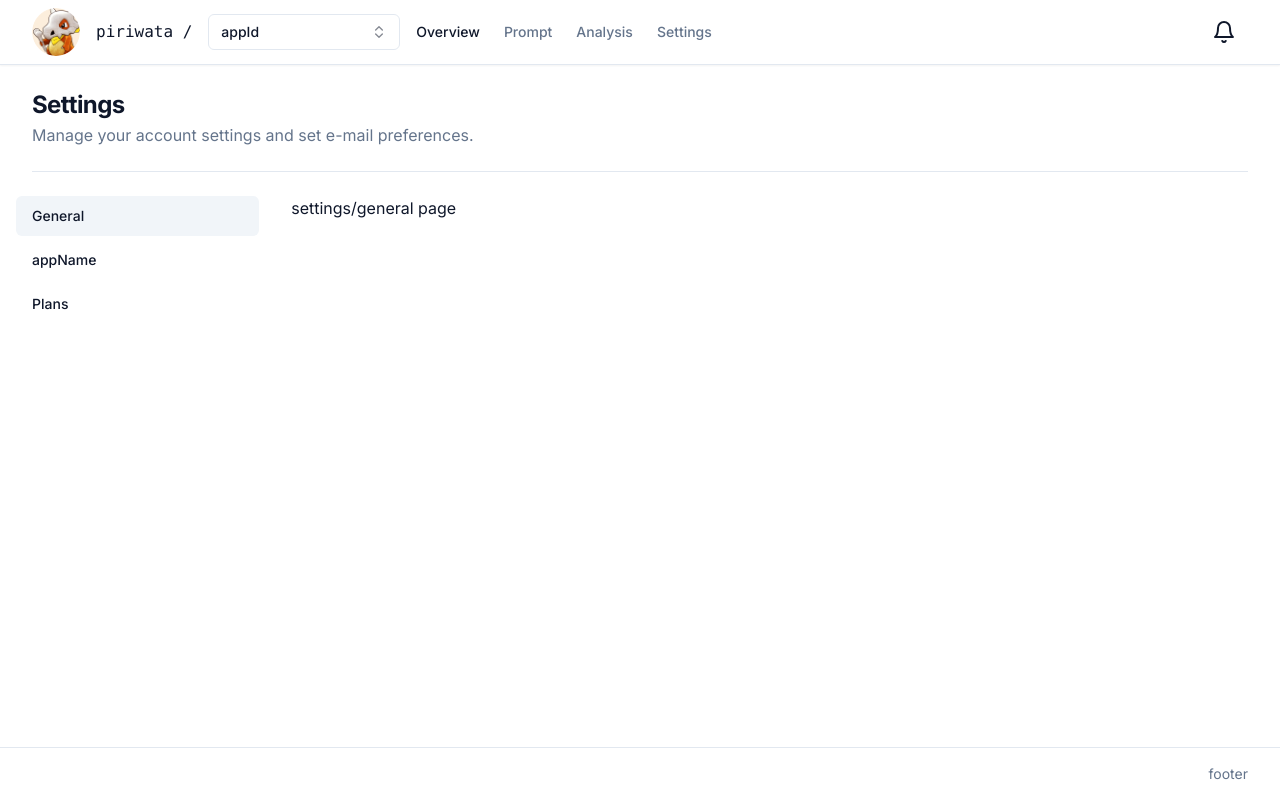
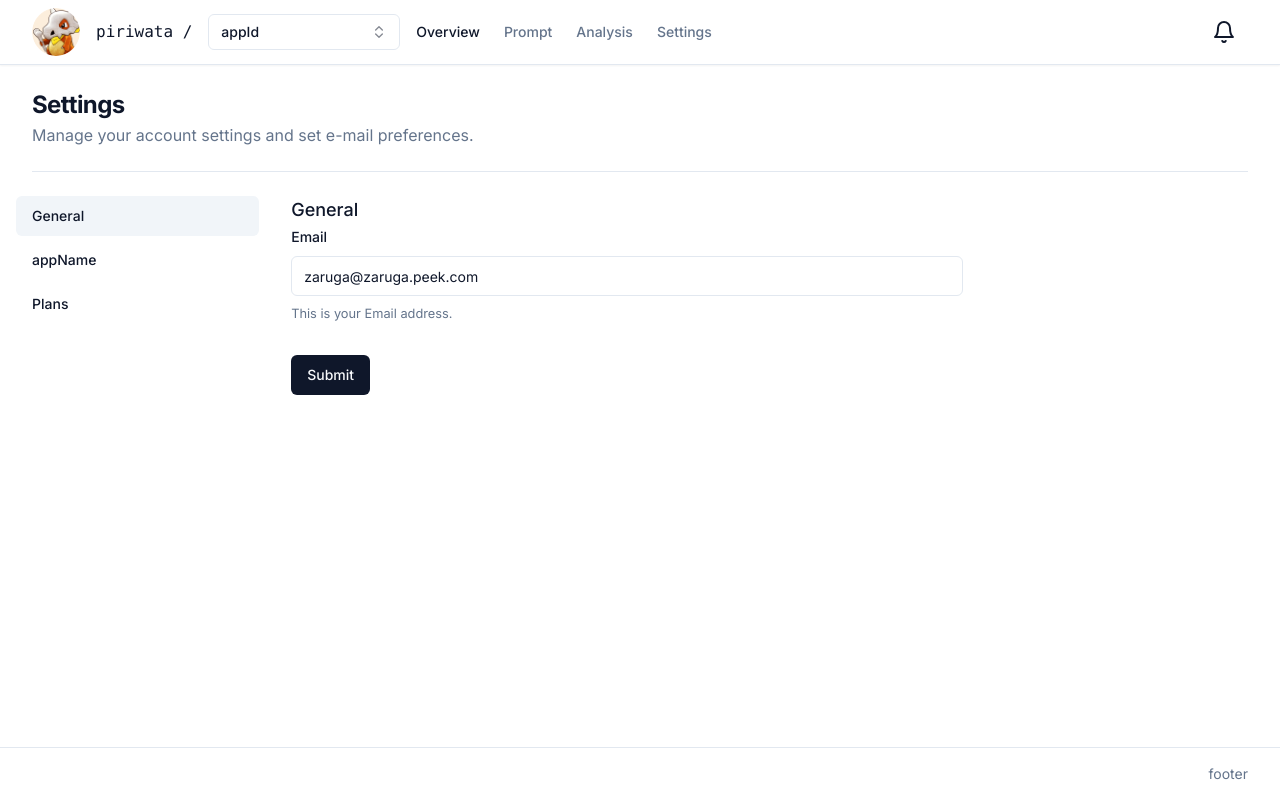
Before and after one commit to ZarugaPeek/ZarugaPeek, a Next.js app in the folder frontend/: page /settings/general in a window 1280 px wide. Built offline with nearby package versions, Linux system fonts and the light colour scheme.

Commit message:
Zod and React-hook-form

```diff
--- /dev/null
+++ b/frontend/app/settings/general/form.tsx
@@ -0,0 +1,59 @@
+"use client"
+
+import { zodResolver } from "@hookform/resolvers/zod"
+import { useForm } from "react-hook-form"
+import * as z from "zod"
+
+import { Button } from "@components/ui/button"
+import {
+  Form,
+  FormControl,
+  FormDescription,
+  FormField,
+  FormItem,
+  FormLabel,
+  FormMessage,
+} from "@components/ui/form"
+import { Input } from "@components/ui/input"
+
+const schema = z.object({
+  email: z.string().min(2).max(50),
+})
+
+type Schema = z.infer<typeof schema>
+
+export function GeneralForm() {
+  const form = useForm<Schema>({
+    resolver: zodResolver(schema),
+    defaultValues: {
+      email: "zaruga@zaruga.peek.com",
+    },
+    mode: "onChange",
+  })
+
+  const onSubmit = (values: Schema) => {
+    console.log(values)
+  }
+
+  return (
+    <Form {...form}>
+      <form onSubmit={form.handleSubmit(onSubmit)} className="space-y-8">
+        <FormField
+          control={form.control}
+          name="email"
+          render={({ field }) => (
+            <FormItem>
+              <FormLabel>Email</FormLabel>
+              <FormControl>
+                <Input placeholder="zaruga@" {...field} />
+              </FormControl>
+              <FormDescription>This is your Email address.</FormDescription>
+              <FormMessage />
+            </FormItem>
+          )}
+        />
+        <Button type="submit">Submit</Button>
+      </form>
+    </Form>
+  )
+}
--- a/frontend/app/settings/general/page.tsx
+++ b/frontend/app/settings/general/page.tsx
@@ -1,3 +1,10 @@
+import { GeneralForm } from "./form"
+
 export default function SettingsPage() {
-  return <div>settings/general page</div>
+  return (
+    <div>
+      <h3 className="text-lg font-medium">General</h3>
+      <GeneralForm />
+    </div>
+  )
 }
--- /dev/null
+++ b/frontend/components/ui/form.tsx
@@ -0,0 +1,192 @@
+import * as React from "react"
+import * as LabelPrimitive from "@radix-ui/react-label"
+import { Slot } from "@radix-ui/react-slot"
+import { cva, type VariantProps } from "class-variance-authority"
+import {
+  Controller,
+  ControllerProps,
+  FieldPath,
+  FieldValues,
+  FormProvider,
+  useFormContext,
+} from "react-hook-form"
+
+import { cn } from "@lib/utils"
+
+const Form = FormProvider
+
+type FormFieldContextValue<
+  TFieldValues extends FieldValues = FieldValues,
+  TName extends FieldPath<TFieldValues> = FieldPath<TFieldValues>
+> = {
+  name: TName
+}
+
+const FormFieldContext = React.createContext<FormFieldContextValue>(
+  {} as FormFieldContextValue
+)
+
+const FormField = <
+  TFieldValues extends FieldValues = FieldValues,
+  TName extends FieldPath<TFieldValues> = FieldPath<TFieldValues>
+>({
+  ...props
+}: ControllerProps<TFieldValues, TName>) => {
+  return (
+    <FormFieldContext.Provider value={{ name: props.name }}>
+      <Controller {...props} />
+    </FormFieldContext.Provider>
+  )
+}
+
+const useFormField = () => {
+  const fieldContext = React.useContext(FormFieldContext)
+  const itemContext = React.useContext(FormItemContext)
+  const { getFieldState, formState } = useFormContext()
+
+  const fieldState = getFieldState(fieldContext.name, formState)
+
+  if (!fieldContext) {
+    throw new Error("useFormField should be used within <FormField>")
+  }
+
+  const { id } = itemContext
+
+  return {
+    id,
+    name: fieldContext.name,
+    formItemId: `${id}-form-item`,
+    formDescriptionId: `${id}-form-item-description`,
+    formMessageId: `${id}-form-item-message`,
+    ...fieldState,
+  }
+}
+
+type FormItemContextValue = {
+  id: string
+}
+
+const FormItemContext = React.createContext<FormItemContextValue>(
+  {} as FormItemContextValue
+)
+
+const FormItem = React.forwardRef<
+  HTMLDivElement,
+  React.HTMLAttributes<HTMLDivElement>
+>(({ className, ...props }, ref) => {
+  const id = React.useId()
+
+  return (
+    <FormItemContext.Provider value={{ id }}>
+      <div ref={ref} className={cn("space-y-2", className)} {...props} />
+    </FormItemContext.Provider>
+  )
+})
+FormItem.displayName = "FormItem"
+
+const labelVariants = cva(
+  "text-sm font-medium leading-none peer-disabled:cursor-not-allowed peer-disabled:opacity-70"
+)
+
+const Label = React.forwardRef<
+  React.ElementRef<typeof LabelPrimitive.Root>,
+  React.ComponentPropsWithoutRef<typeof LabelPrimitive.Root> &
+    VariantProps<typeof labelVariants>
+>(({ className, ...props }, ref) => (
+  <LabelPrimitive.Root
+    ref={ref}
+    className={cn(labelVariants(), className)}
+    {...props}
+  />
+))
+Label.displayName = LabelPrimitive.Root.displayName
+
+const FormLabel = React.forwardRef<
+  React.ElementRef<typeof LabelPrimitive.Root>,
+  React.ComponentPropsWithoutRef<typeof LabelPrimitive.Root>
+>(({ className, ...props }, ref) => {
+  const { error, formItemId } = useFormField()
+
+  return (
+    <Label
+      ref={ref}
+      className={cn(error && "text-destructive", className)}
+      htmlFor={formItemId}
+      {...props}
+    />
+  )
+})
+FormLabel.displayName = "FormLabel"
+
+const FormControl = React.forwardRef<
+  React.ElementRef<typeof Slot>,
+  React.ComponentPropsWithoutRef<typeof Slot>
+>(({ ...props }, ref) => {
+  const { error, formItemId, formDescriptionId, formMessageId } = useFormField()
+
+  return (
+    <Slot
+      ref={ref}
+      id={formItemId}
+      aria-describedby={
+        !error
+          ? `${formDescriptionId}`
+          : `${formDescriptionId} ${formMessageId}`
+      }
+      aria-invalid={!!error}
+      {...props}
+    />
+  )
+})
+FormControl.displayName = "FormControl"
+
+const FormDescription = React.forwardRef<
+  HTMLParagraphElement,
+  React.HTMLAttributes<HTMLParagraphElement>
+>(({ className, ...props }, ref) => {
+  const { formDescriptionId } = useFormField()
+
+  return (
+    <p
+      ref={ref}
+      id={formDescriptionId}
+      className={cn("text-[0.8rem] text-muted-foreground", className)}
+      {...props}
+    />
+  )
+})
+FormDescription.displayName = "FormDescription"
+
+const FormMessage = React.forwardRef<
+  HTMLParagraphElement,
+  React.HTMLAttributes<HTMLParagraphElement>
+>(({ className, children, ...props }, ref) => {
+  const { error, formMessageId } = useFormField()
+  const body = error ? String(error?.message) : children
+
+  if (!body) {
+    return null
+  }
+
+  return (
+    <p
+      ref={ref}
+      id={formMessageId}
+      className={cn("text-[0.8rem] font-medium text-destructive", className)}
+      {...props}>
+      {body}
+    </p>
+  )
+})
+FormMessage.displayName = "FormMessage"
+
+export {
+  useFormField,
+  Form,
+  FormItem,
+  FormLabel,
+  FormControl,
+  FormDescription,
+  FormMessage,
+  FormField,
+}
--- /dev/null
+++ b/frontend/components/ui/input.tsx
@@ -0,0 +1,25 @@
+import * as React from "react"
+
+import { cn } from "@lib/utils"
+
+export interface InputProps
+  extends React.InputHTMLAttributes<HTMLInputElement> {}
+
+const Input = React.forwardRef<HTMLInputElement, InputProps>(
+  ({ className, type, ...props }, ref) => {
+    return (
+      <input
+        type={type}
+        className={cn(
+          "flex h-10 w-full rounded-md border border-input bg-background px-3 py-2 text-sm ring-offset-background file:border-0 file:bg-transparent file:text-sm file:font-medium placeholder:text-muted-foreground focus-visible:outline-none focus-visible:ring-2 focus-visible:ring-ring focus-visible:ring-offset-2 disabled:cursor-not-allowed disabled:opacity-50",
+          className
+        )}
+        ref={ref}
+        {...props}
+      />
+    )
+  }
+)
+Input.displayName = "Input"
+
+export { Input }
--- a/frontend/package.json
+++ b/frontend/package.json
@@ -9,8 +9,10 @@
     "lint": "next lint && prettier --write \"**/*.{ts,tsx,mdx}\" --cache"
   },
   "dependencies": {
+    "@hookform/resolvers": "^3.1.1",
     "@ianvs/prettier-plugin-sort-imports": "^3.7.2",
     "@radix-ui/react-avatar": "^1.0.3",
+    "@radix-ui/react-label": "^2.0.2",
     "@radix-ui/react-popover": "^1.0.6",
     "@radix-ui/react-separator": "^1.0.3",
     "@radix-ui/react-slot": "^1.0.2",
@@ -30,9 +32,11 @@
     "prettier": "^2.8.8",
     "react": "^18.2.0",
     "react-dom": "^18.2.0",
+    "react-hook-form": "^7.45.1",
     "tailwind-merge": "^1.12.0",
     "tailwindcss": "^3.3.2",
     "tailwindcss-animate": "^1.0.5",
-    "typescript": "^5.0.4"
+    "typescript": "^5.0.4",
+    "zod": "^3.21.4"
   }
 }
```
Also changed, not shown: 1 other file (tests, documents, lock files or other folders).
